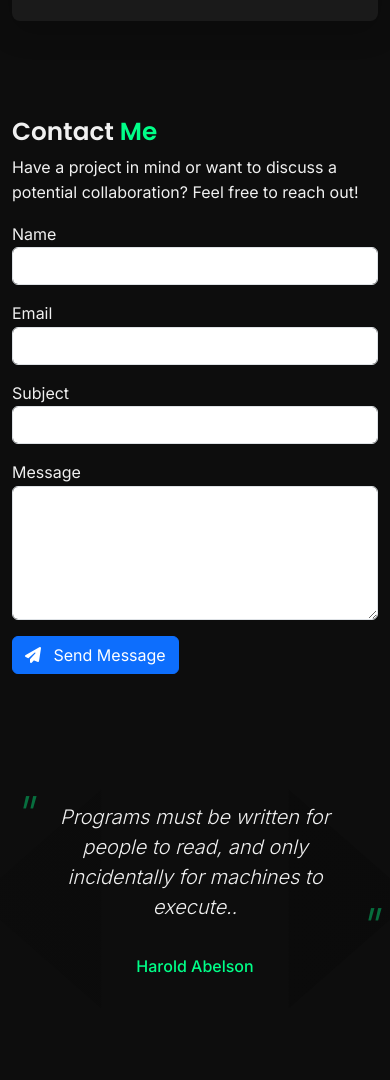
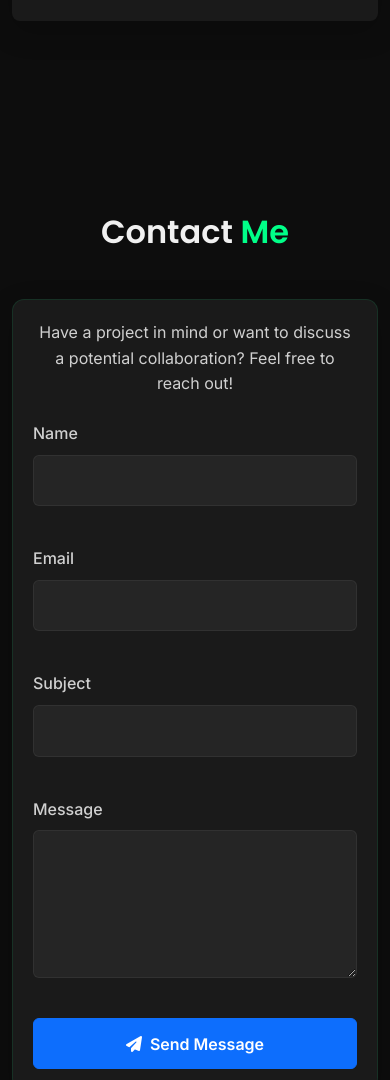
Before and after one commit to AbhiramN-Mern/portfolio, a plain HTML site: page index.html in a window 390 px wide. Shown: the part 3503-4583 px from the top of the page. Drawn offline with nearby package versions, Linux system fonts and the light colour scheme.

Commit message:
:style:set style for contact me session

```diff
--- a/style.css
+++ b/style.css
@@ -530,3 +530,122 @@
                 font-size: 0.9rem;
             }
         }
+        /* Contact Section */
+#contact {
+    padding: 6rem 0;
+    background-color: rgba(15, 15, 15, 0.5);
+}
+
+#contact h2 {
+    text-align: center;
+    margin-bottom: 3rem;
+    font-size: 2.5rem;
+}
+
+.contact-card {
+    background-color: var(--card-bg);
+    border-radius: 12px;
+    overflow: hidden;
+    box-shadow: 0 10px 30px rgba(0, 0, 0, 0.2);
+    padding: 2.5rem;
+    border: 1px solid rgba(0, 255, 136, 0.1);
+    transition: all 0.3s ease;
+}
+
+.contact-card:hover {
+    border-color: rgba(0, 255, 136, 0.3);
+    box-shadow: 0 15px 40px rgba(0, 255, 136, 0.1);
+}
+
+.contact-info {
+    margin-bottom: 1.5rem;
+    text-align: center;
+}
+
+.contact-info p {
+    font-size: 1.1rem;
+    color: #d0d0d0;
+}
+
+.contact-form .form-group {
+    margin-bottom: 1.5rem;
+}
+
+.contact-form label {
+    font-weight: 500;
+    margin-bottom: 0.5rem;
+    color: #d0d0d0;
+}
+
+.contact-form .form-control {
+    background-color: rgba(255, 255, 255, 0.05);
+    border: 1px solid rgba(255, 255, 255, 0.1);
+    color: var(--text-color);
+    padding: 0.8rem;
+    border-radius: 6px;
+    transition: all 0.3s ease;
+}
+
+.contact-form .form-control:focus {
+    background-color: rgba(255, 255, 255, 0.1);
+    border-color: var(--accent-color);
+    box-shadow: 0 0 0 0.2rem rgba(0, 255, 136, 0.15);
+}
+
+.contact-form .send-btn {
+    width: 100%;
+    padding: 0.8rem;
+    font-weight: 600;
+    transition: all 0.3s ease;
+    display: flex;
+    align-items: center;
+    justify-content: center;
+}
+
+.contact-form .send-btn:hover {
+    transform: translateY(-3px);
+    box-shadow: 0 5px 15px rgba(0, 255, 136, 0.3);
+}
+
+/* Success and Error Messages */
+.form-message {
+    padding: 1rem;
+    border-radius: 6px;
+    margin-top: 1rem;
+    text-align: center;
+    font-weight: 500;
+    display: none;
+}
+
+.form-message.success {
+    background-color: rgba(0, 255, 136, 0.1);
+    border: 1px solid var(--accent-color);
+    color: var(--accent-color);
+}
+
+.form-message.error {
+    background-color: rgba(255, 70, 70, 0.1);
+    border: 1px solid #ff4646;
+    color: #ff4646;
+}
+
+/* Responsive styles */
+@media (max-width: 768px) {
+    .contact-card {
+        padding: 1.5rem;
+    }
+
+    .contact-info p {
+        font-size: 1rem;
+    }
+}
+
+@media (max-width: 576px) {
+    #contact h2 {
+        font-size: 2rem;
+    }
+
+    .contact-card {
+        padding: 1.25rem;
+    }
+}
```
